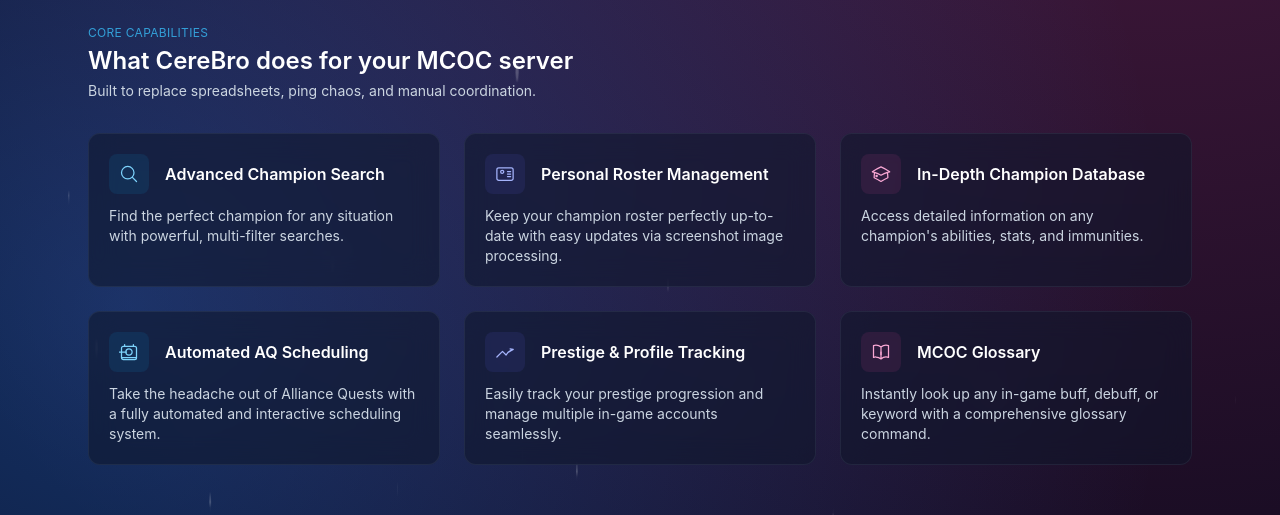
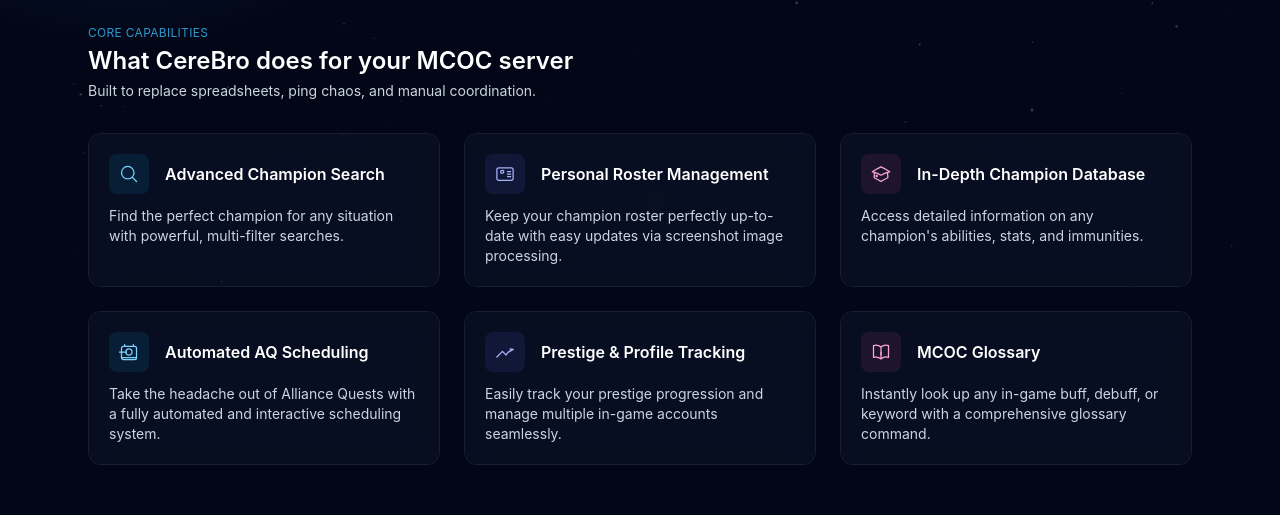
Before and after one commit to Ondrej-Sulc/mcoc-ng-chatbot, a Next.js app in the folder web/: page / in a window 1280 px wide. Shown: the part 578-1093 px from the top of the page. Built offline with nearby package versions, Linux system fonts and the light colour scheme; no server answers.

Commit message:
adjustments

```diff
--- a/web/package.json
+++ b/web/package.json
@@ -28,11 +28,13 @@
     "class-variance-authority": "^0.7.1",
     "clsx": "^2.1.1",
     "cmdk": "^1.1.1",
+    "framer-motion": "^12.23.24",
     "lucide-react": "^0.552.0",
     "next": "16.0.1",
     "posthog-js": "^1.290.0",
     "react": "19.2.0",
     "react-dom": "19.2.0",
+    "react-parallax-tilt": "^1.7.313",
     "react-virtuoso": "^4.14.1",
     "tailwind-merge": "^3.3.1",
     "tsconfig-paths-webpack-plugin": "^4.2.0",
--- a/web/src/app/globals.css
+++ b/web/src/app/globals.css
@@ -98,9 +98,41 @@
   backdrop-filter: blur(14px);
   border: 1px solid rgba(148, 163, 184, 0.1);
 }
-.hero-bg {
-  background: radial-gradient(circle at 10% 20%, rgba(59, 130, 246, 0.35) 0%, rgba(2, 6, 23, 0) 30%), radial-gradient(circle at 90% 0%, rgba(236, 72, 153, 0.35) 0%, rgba(2, 6, 23, 0) 35%), radial-gradient(circle at 50% 100%, rgba(16, 185, 129, 0.25) 0%, rgba(2, 6, 23, 0) 25%), #020617;
+.hero-bg-top {
+  position: absolute;
+  top: 0;
+  left: 0;
+  width: 100%;
+  height: 100vh; /* Fixed height */
+  z-index: -1;
+  background: radial-gradient(circle at 10% 20%, rgba(59, 130, 246, 0.35) 0%, rgba(2, 6, 23, 0) 30%), radial-gradient(circle at 90% 0%, rgba(236, 72, 153, 0.35) 0%, rgba(2, 6, 23, 0) 35%);
 }
+
+.page-container::after {
+  content: '';
+  position: absolute;
+  bottom: 0;
+  left: 0;
+  width: 100%;
+  height: 50vh; /* Gradient height */
+  z-index: -1;
+  background: radial-gradient(circle at 50% 100%, rgba(16, 185, 129, 0.25) 0%, rgba(2, 6, 23, 0) 50%);
+  pointer-events: none;
+}
+
+.image-glow-overlay::after {
+  content: '';
+  position: absolute;
+  top: 0;
+  left: 0;
+  width: 100%;
+  height: 100%;
+  border-radius: 0.5rem; /* rounded-lg */
+  box-shadow: inset 0 0 20px 10px rgba(56, 189, 248, 0.15);
+  background: linear-gradient(to bottom, rgba(2, 6, 23, 0) 50%, rgba(2, 6, 23, 0.5) 100%);
+  pointer-events: none;
+}
+
 .form-page-bg {
   background: radial-gradient(circle at 15% 15%, rgba(59, 130, 246, 0.1) 0%, rgba(2, 6, 23, 0) 25%),
               radial-gradient(circle at 85% 15%, rgba(236, 72, 153, 0.1) 0%, rgba(2, 6, 23, 0) 25%),
--- a/web/src/app/page.tsx
+++ b/web/src/app/page.tsx
@@ -4,10 +4,11 @@
 import CommandReference from "@/components/CommandReference";
 import { Faq } from "@/components/Faq";
 import PageBackground from "@/components/PageBackground";
+import Tilt from "react-parallax-tilt";
 
 export default function Home() {
   return (
-    <div className="min-h-screen relative">
+    <div className="min-h-screen relative page-container">
       <PageBackground />
       <main>
         <section className="pt-12 lg:pt-12 pb-12">
@@ -132,7 +133,18 @@
               </div>
             </div>
             <div className="grid gap-6 md:grid-cols-3">
-              <div className="glass rounded-xl p-5 border border-slate-800/40 hover:border-sky-500/40 transition card-tilt">
+              <Tilt
+                tiltMaxAngleX={2}
+                tiltMaxAngleY={2}
+                perspective={1000}
+                glareEnable={true}
+                glareMaxOpacity={0.1}
+                glarePosition="all"
+                scale={1.02}
+                className="rounded-xl"
+                style={{ overflow: 'hidden' }}
+              >
+                <div className="glass rounded-xl p-5 border border-slate-800/40 hover:border-sky-500/40 transition h-full">
                   <div className="flex items-center gap-4 mb-3">
                     <div className="w-10 h-10 rounded-lg bg-sky-500/10 flex items-center justify-center text-sky-300 shrink-0">
                       <svg
@@ -159,7 +171,19 @@
                     multi-filter searches.
                   </p>
                 </div>
-              <div className="glass rounded-xl p-5 border border-slate-800/40 hover:border-indigo-500/40 transition card-tilt">
+              </Tilt>
+              <Tilt
+                tiltMaxAngleX={2}
+                tiltMaxAngleY={2}
+                perspective={1000}
+                glareEnable={true}
+                glareMaxOpacity={0.1}
+                glarePosition="all"
+                scale={1.02}
+                className="rounded-xl"
+                style={{ overflow: 'hidden' }}
+              >
+                <div className="glass rounded-xl p-5 border border-slate-800/40 hover:border-indigo-500/40 transition h-full">
                   <div className="flex items-center gap-4 mb-3">
                     <div className="w-10 h-10 rounded-lg bg-indigo-500/10 flex items-center justify-center text-indigo-300 shrink-0">
                       <svg
@@ -186,7 +210,19 @@
                     updates via screenshot image processing.
                   </p>
                 </div>
-              <div className="glass rounded-xl p-5 border border-slate-800/40 hover:border-pink-500/40 transition card-tilt">
+              </Tilt>
+              <Tilt
+                tiltMaxAngleX={2}
+                tiltMaxAngleY={2}
+                perspective={1000}
+                glareEnable={true}
+                glareMaxOpacity={0.1}
+                glarePosition="all"
+                scale={1.02}
+                className="rounded-xl"
+                style={{ overflow: 'hidden' }}
+              >
+                <div className="glass rounded-xl p-5 border border-slate-800/40 hover:border-pink-500/40 transition h-full">
                   <div className="flex items-center gap-4 mb-3">
                     <div className="w-10 h-10 rounded-lg bg-pink-500/10 flex items-center justify-center text-pink-300 shrink-0">
                       <svg
@@ -213,7 +249,19 @@
                     stats, and immunities.
                   </p>
                 </div>
-              <div className="glass rounded-xl p-5 border border-slate-800/40 hover:border-sky-500/40 transition card-tilt">
+              </Tilt>
+              <Tilt
+                tiltMaxAngleX={2}
+                tiltMaxAngleY={2}
+                perspective={1000}
+                glareEnable={true}
+                glareMaxOpacity={0.1}
+                glarePosition="all"
+                scale={1.02}
+                className="rounded-xl"
+                style={{ overflow: 'hidden' }}
+              >
+                <div className="glass rounded-xl p-5 border border-slate-800/40 hover:border-sky-500/40 transition h-full">
                   <div className="flex items-center gap-4 mb-3">
                     <div className="w-10 h-10 rounded-lg bg-sky-500/10 flex items-center justify-center text-sky-300 shrink-0">
                       <svg
@@ -245,7 +293,19 @@
                     automated and interactive scheduling system.
                   </p>
                 </div>
-              <div className="glass rounded-xl p-5 border border-slate-800/40 hover:border-indigo-500/40 transition card-tilt">
+              </Tilt>
+              <Tilt
+                tiltMaxAngleX={2}
+                tiltMaxAngleY={2}
+                perspective={1000}
+                glareEnable={true}
+                glareMaxOpacity={0.1}
+                glarePosition="all"
+                scale={1.02}
+                className="rounded-xl"
+                style={{ overflow: 'hidden' }}
+              >
+                <div className="glass rounded-xl p-5 border border-slate-800/40 hover:border-indigo-500/40 transition h-full">
                   <div className="flex items-center gap-4 mb-3">
                     <div className="w-10 h-10 rounded-lg bg-indigo-500/10 flex items-center justify-center text-indigo-300 shrink-0">
                       <svg
@@ -272,7 +332,19 @@
                     in-game accounts seamlessly.
                   </p>
                 </div>
-              <div className="glass rounded-xl p-5 border border-slate-800/40 hover:border-pink-500/40 transition card-tilt">
+              </Tilt>
+              <Tilt
+                tiltMaxAngleX={2}
+                tiltMaxAngleY={2}
+                perspective={1000}
+                glareEnable={true}
+                glareMaxOpacity={0.1}
+                glarePosition="all"
+                scale={1.02}
+                className="rounded-xl"
+                style={{ overflow: 'hidden' }}
+              >
+                <div className="glass rounded-xl p-5 border border-slate-800/40 hover:border-pink-500/40 transition h-full">
                   <div className="flex items-center gap-4 mb-3">
                     <div className="w-10 h-10 rounded-lg bg-pink-500/10 flex items-center justify-center text-pink-300 shrink-0">
                       <svg
@@ -304,6 +376,7 @@
                     comprehensive glossary command.
                   </p>
                 </div>
+              </Tilt>
             </div>
           </div>
         </section>
--- a/web/src/components/CommandReference.tsx
+++ b/web/src/components/CommandReference.tsx
@@ -3,6 +3,7 @@
 import { useState, useMemo } from "react";
 import Image from "next/image";
 import { motion, AnimatePresence } from "framer-motion";
+import Tilt from "react-parallax-tilt";
 
 // (Omitting the type definitions for brevity as they are the same as in CommandList.tsx)
 interface CommandArgumentOption {
@@ -75,7 +76,7 @@
       <div className="md:col-span-1">
         <div className="sticky top-24">
           <h3 className="text-sm font-semibold text-slate-300 mb-3">Categories</h3>
-          <ul className="space-y-2">
+          <ul className="space-y-2 max-h-[calc(100vh-10rem)] overflow-y-auto">
             {commandGroups.map((group) => (
               <li key={group}>
                 <button
@@ -103,7 +104,7 @@
           onChange={(e) => setSearchQuery(e.target.value)}
           className="w-full text-xs rounded-full border border-slate-700/80 bg-slate-950/80 px-3 py-1.5 text-slate-100 placeholder:text-slate-500 focus:outline-none focus:ring-1 focus:ring-cyan-400/70 focus:border-cyan-400/70 mb-4"
         />
-        <div className="space-y-2">
+        <div className="space-y-2 max-h-[calc(100vh-25rem)] overflow-y-auto">
           {filteredCommands.map((command) => (
             <button
               key={command.name}
@@ -132,9 +133,8 @@
                               animate={{ opacity: 1, x: 0 }}
                               exit={{ opacity: 0, x: -20 }}
                               transition={{ duration: 0.3 }}
-                className="glass rounded-xl border border-slate-800/80 p-5"
-              >
-                <div className="flex justify-between items-start">
+                              className="glass rounded-xl border border-slate-800/80 p-5 max-h-[calc(100vh-20rem)] overflow-y-auto"
+                            >                <div className="flex justify-between items-start">
                   <div>
                     <h3 className="text-lg font-bold text-white">/{selectedCommand.name}</h3>
                     <p className="text-slate-300 text-sm mt-1">{selectedCommand.description}</p>
@@ -156,9 +156,20 @@
                           </p>
                           <p className="text-slate-400 text-xs mt-1.5 ml-1">{subCmd.description}</p>
                           {subcommandDetails?.image && (
-                            <div className="relative group mt-2 rounded-lg overflow-hidden shadow-lg shadow-cyan-500/10 transition-all hover:shadow-cyan-500/20">
+                            <Tilt
+                              tiltMaxAngleX={2}
+                              tiltMaxAngleY={2}
+                              perspective={1000}
+                              glareEnable={true}
+                              glareMaxOpacity={0.1}
+                              glarePosition="all"
+                              className="rounded-xl"
+                              style={{ overflow: 'hidden' }}
+                            >
+                              <div className="relative group mt-2 rounded-lg overflow-hidden shadow-lg shadow-cyan-500/10 transition-all hover:shadow-cyan-500/20 image-glow-overlay">
                                 <Image src={subcommandDetails.image} alt={`${selectedCommand.name} ${subCmd.name} command preview`} width={500} height={200} className="w-full h-auto rounded-lg" />
                               </div>
+                            </Tilt>
                           )}
                         </div>
                       );
@@ -176,9 +187,20 @@
                                 </p>
                                 <p className="text-slate-400 text-xs mt-1.5 ml-1">{subOption.description}</p>
                                 {subcommandDetails?.image && (
-                                  <div className="relative group mt-2 rounded-lg overflow-hidden shadow-lg shadow-cyan-500/10 transition-all hover:shadow-cyan-500/20">
+                                  <Tilt
+                                    tiltMaxAngleX={2}
+                                    tiltMaxAngleY={2}
+                                    perspective={1000}
+                                    glareEnable={true}
+                                    glareMaxOpacity={0.1}
+                                    glarePosition="all"
+                                    className="rounded-xl"
+                                    style={{ overflow: 'hidden' }}
+                                  >
+                                    <div className="relative group mt-2 rounded-lg overflow-hidden shadow-lg shadow-cyan-500/10 transition-all hover:shadow-cyan-500/20 image-glow-overlay">
                                       <Image src={subcommandDetails.image} alt={`${selectedCommand.name} ${subOption.name} command preview`} width={500} height={200} className="w-full h-auto rounded-lg" />
                                     </div>
+                                  </Tilt>
                                 )}
                               </div>
                             );
--- a/web/src/components/PageBackground.tsx
+++ b/web/src/components/PageBackground.tsx
@@ -3,7 +3,7 @@
 
 const PageBackground = React.memo(function PageBackground() {
   return (
-    <div className="absolute top-0 left-0 w-full h-full hero-bg z-[-1]">
+    <div className="hero-bg-top">
       <Starfield />
     </div>
   );
```
Also changed, not shown: 1 other file (tests, documents, lock files or other folders). Lines whose indentation alone changed are shown as unchanged.
